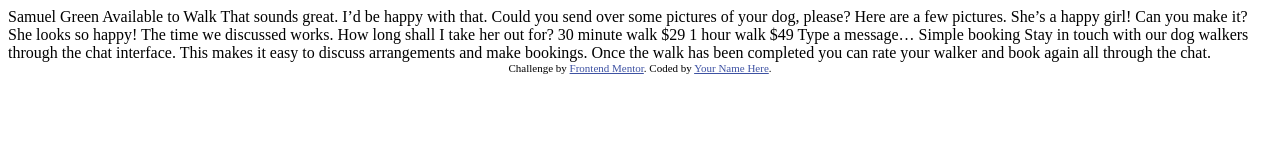
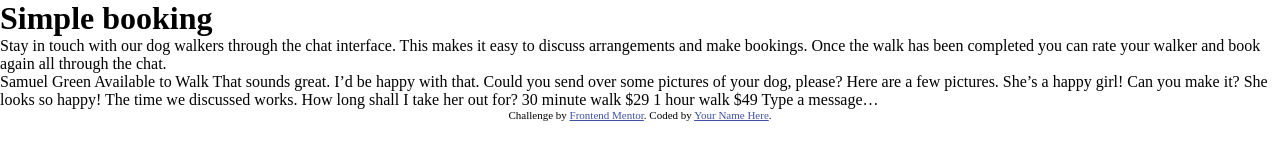
Before and after one commit to Neel-07/Chat-App-Css-Illustration, a plain HTML site: page index.html in a window 1280 px wide. Drawn offline with Linux system fonts and the light colour scheme.

Commit message:
modified html and css

```diff
--- a/index.html
+++ b/index.html
@@ -7,6 +7,7 @@
   <link rel="icon" type="image/png" sizes="32x32" href="./images/favicon-32x32.png">
 
   <title>Frontend Mentor | [Challenge Name Here]</title>
+  <link rel="stylesheet" href="style.css">
 
   <!-- Feel free to remove these styles or customise in your own stylesheet 👍 -->
   <style>
@@ -15,7 +16,19 @@
   </style>
 </head>
 <body>
+  <main>
+    <div class="container">
+    <div class="image">
 
+    </div>
+    <div class="content">
+      <h1>Simple booking</h1>
+      <p> Stay in touch with our dog walkers through the chat interface. This   makes it easy to
+        discuss arrangements and make bookings. Once the walk has been completed you can rate
+        your walker and book again all through the chat.</p>
+    </div>
+  </div>
+  </main>
   Samuel Green
   Available to Walk
 
@@ -37,11 +50,9 @@
 
   Type a message…
 
-  Simple booking
 
-  Stay in touch with our dog walkers through the chat interface. This makes it easy to
-  discuss arrangements and make bookings. Once the walk has been completed you can rate
-  your walker and book again all through the chat.
+
+
 
   <div class="attribution">
     Challenge by <a href="https://www.frontendmentor.io?ref=challenge" target="_blank">Frontend Mentor</a>.
--- /dev/null
+++ b/style.css
@@ -0,0 +1,9 @@
+*{
+    margin:0;
+    padding:0;
+    box-sizing: border-box;
+}
+
+.container{
+
+}
```
